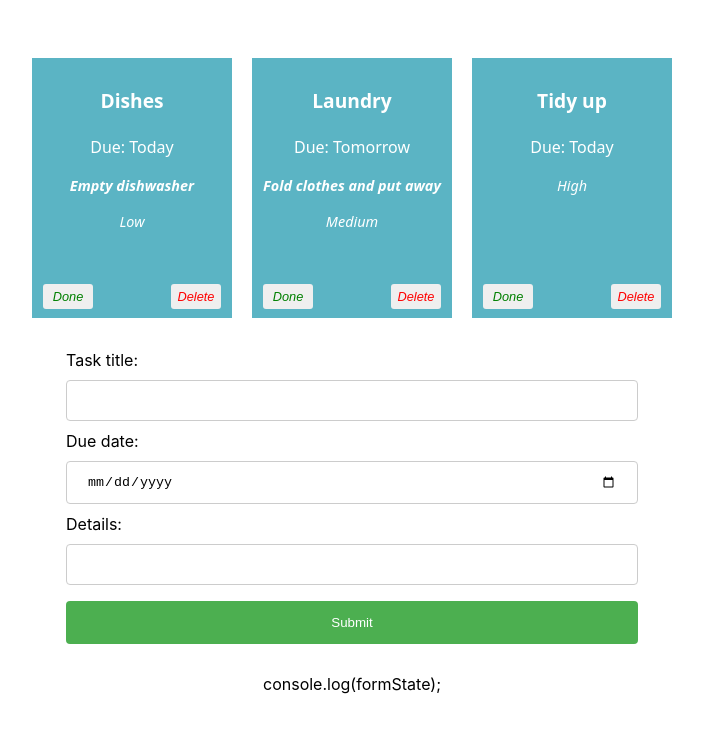
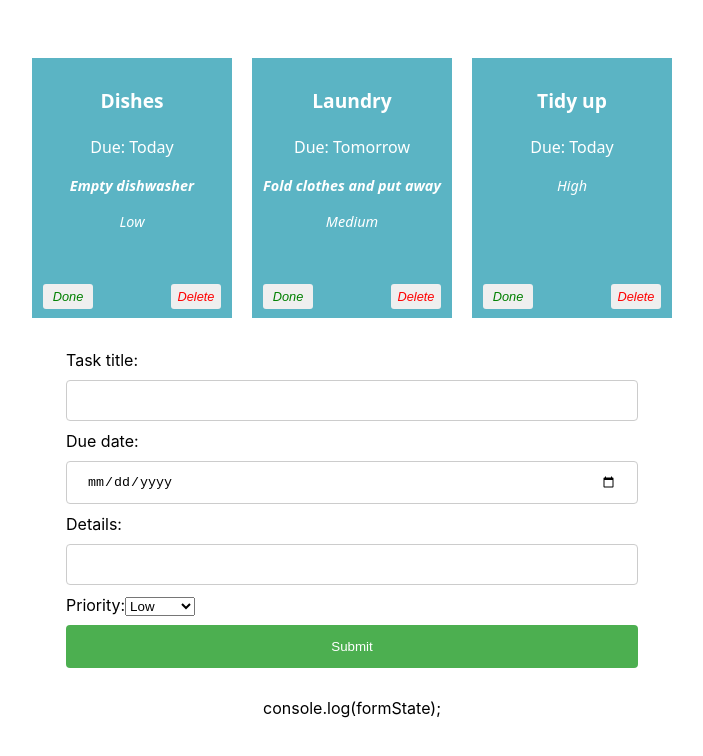
Before and after one commit to EyasRobertson/react-basics-labs, a React (Vite) app in the folder tasky/: page / in a window 1280 px wide. Shown: the top 756 px of the page, without its empty margins (288-991 px from the left). Built offline with nearby package versions, Linux system fonts and the light colour scheme.

Commit message:
Tasky Lab 2b: Exercise 2 completed

```diff
--- a/tasky/src/App.jsx
+++ b/tasky/src/App.jsx
@@ -15,7 +15,8 @@
 	const [ formState, setFormState ] = useState({
 		title: "",
 		description: "",
-		deadline: ""
+		deadline: "",
+		priority: ""
 	});
 	const doneHandler = (taskIndex) => {
 		const tasks = [...taskState.tasks];
@@ -40,6 +41,9 @@
 			  break;
 		  case "deadline":
 			  form.deadline = event.target.value;
+			  break;
+		  case "priority":
+			  form.priority = event.target.value;
 			  break;
 		  default:
 			  form = formState;
--- a/tasky/src/components/Form.jsx
+++ b/tasky/src/components/Form.jsx
@@ -17,6 +17,16 @@
             Details:
             <input type="text" name="description" onChange={(event) => props.change(event)}/>
         </label>
+		<br/>
+		<label>
+			Priority:
+			<select name="priority" onChange={(event) => props.change(event)}>
+				<option value="Low"> Low </option>
+				<option value="Medium"> Medium </option>
+				<option value="High"> High </option>
+			</select>
+		</label>
+
         <input type="submit" value="Submit" />
         </form>
     </div>
```
